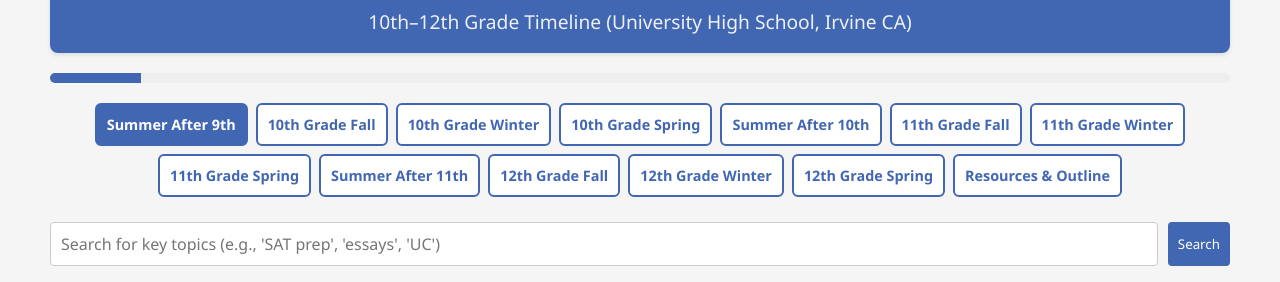
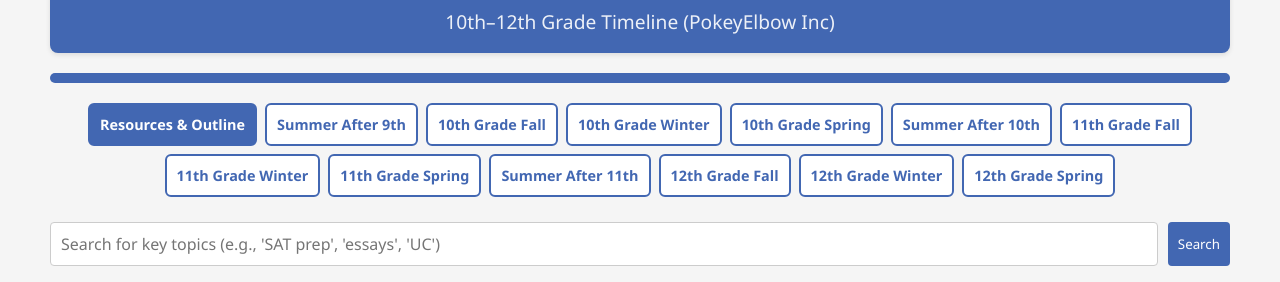
Before and after one commit to pokeyelbow/college-pathway-9-12, a plain HTML site: page index.html in a window 1280 px wide. Both pictures are taken after a click on the button "Resources & Outline". Shown: the part 92-374 px from the top of the page. Drawn offline with Linux system fonts and the light colour scheme.

Commit message:
Update index.html

```diff
--- a/index.html
+++ b/index.html
@@ -436,7 +436,7 @@
     <div class="container">
         <header>
             <h1>College Preparation Roadmap</h1>
-            <p>10th–12th Grade Timeline (University High School, Irvine CA)</p>
+            <p>10th–12th Grade Timeline (PokeyElbow Inc)</p>
         </header>
 
         <div class="progress-bar">
@@ -1899,22 +1899,59 @@
             const cards = document.querySelectorAll('.card');
             const progressFill = document.getElementById('progressFill');
 
-            // Add resources button to timeline navigation
+            // Create Resources & Outline button
             const timelineNav = document.querySelector('.timeline-navigation');
             const resourcesBtn = document.createElement('button');
-            resourcesBtn.className = 'timeline-btn';
-            resourcesBtn.setAttribute('data-period', 'conclusion');
+            resourcesBtn.className = 'timeline-btn active'; // Set active by default
             resourcesBtn.textContent = 'Resources & Outline';
-            timelineNav.appendChild(resourcesBtn);
-
-            // Current card index
+
+            // Add to navigation as the FIRST item
+            timelineNav.insertBefore(resourcesBtn, timelineNav.firstChild);
+
+            // Current card index - set to conclusion card initially
             let currentCardIndex = 0;
             const totalCards = cards.length;
 
-            // Initialize - show first card
-            cards[0].classList.add('active');
-            timelineButtons[0].classList.add('active');
+            // Find the conclusion card (contains resources)
+            const conclusionCard = document.querySelector('.card[data-period="conclusion"]');
+            if (conclusionCard) {
+                // Set current card index to conclusion card
+                currentCardIndex = Array.from(cards).findIndex(card => card === conclusionCard);
+            }
+
+            // Initialize - show conclusion card first
+            cards.forEach(card => card.classList.remove('active')); // Remove active from all cards
+            timelineButtons.forEach(btn => btn.classList.remove('active')); // Remove active from all buttons
+
+            if (conclusionCard) {
+                conclusionCard.classList.add('active'); // Set conclusion card active
+            }
+
             updateProgress();
+            updateNavButtons();
+
+            // Add event listener specifically for Resources button
+            resourcesBtn.addEventListener('click', function() {
+                // Find conclusion card which contains resources
+                const conclusionCard = document.querySelector('.card[data-period="conclusion"]');
+
+                if (conclusionCard) {
+                    // Hide all cards first
+                    cards.forEach(card => card.classList.remove('active'));
+
+                    // Show conclusion card
+                    conclusionCard.classList.add('active');
+
+                    // Update active button state
+                    timelineButtons.forEach(btn => btn.classList.remove('active'));
+                    this.classList.add('active');
+
+                    // Update current card index
+                    currentCardIndex = Array.from(cards).findIndex(card => card === conclusionCard);
+                    updateNavButtons();
+                    updateProgress();
+                }
+            });
 
             // Add event listeners to timeline buttons
             timelineButtons.forEach(button => {
@@ -1923,6 +1960,7 @@
 
                     // Remove active class from all buttons and cards
                     timelineButtons.forEach(btn => btn.classList.remove('active'));
+                    resourcesBtn.classList.remove('active'); // Also remove active from resources button
                     cards.forEach(card => card.classList.remove('active'));
 
                     // Add active class to clicked button
```
